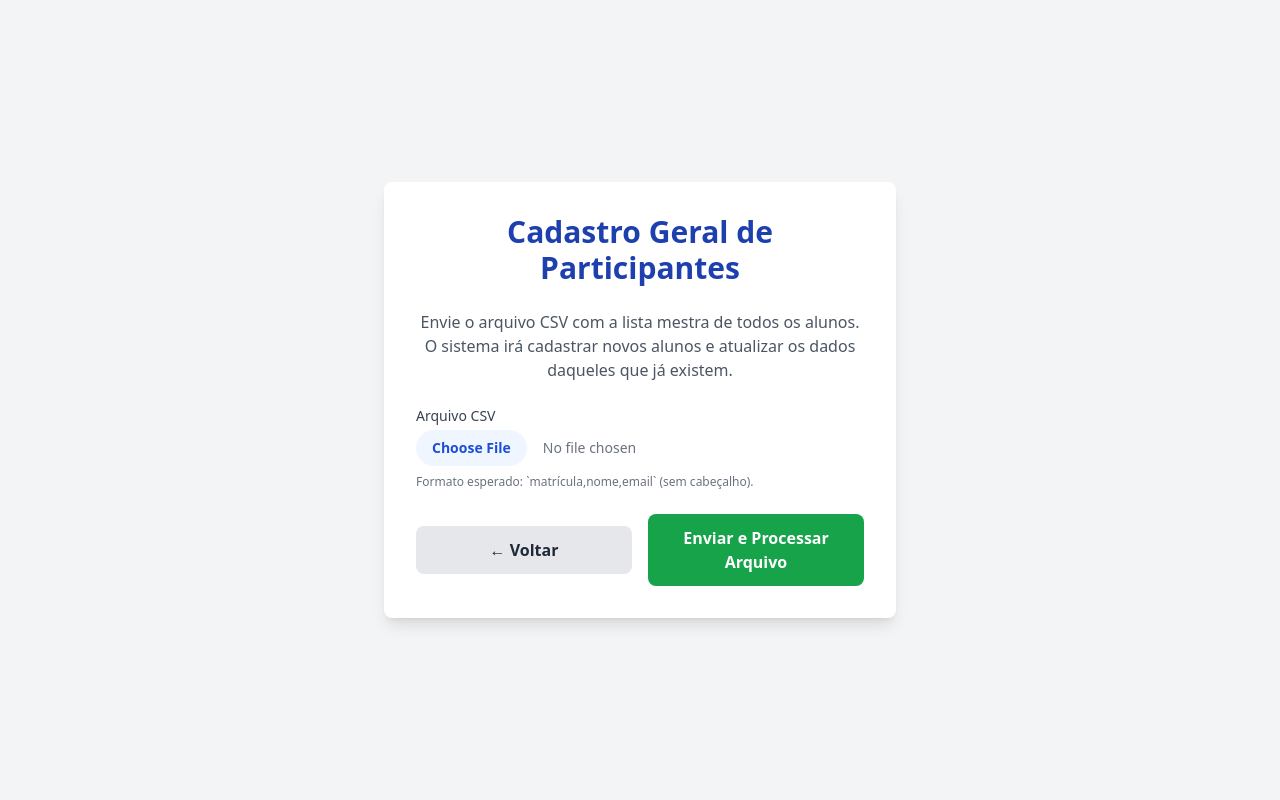
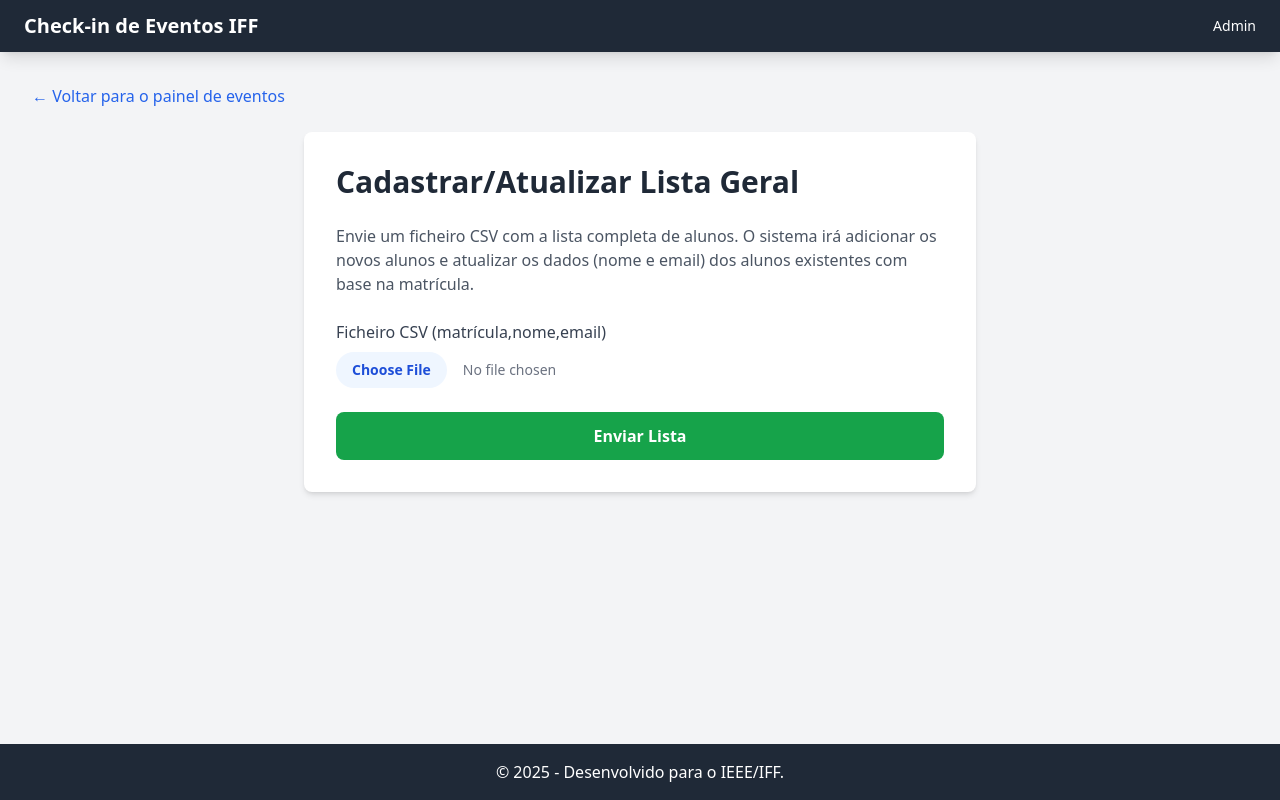
Before and after one commit to amenesca/TotemDeCheckIn, a Django app: page /cadastro-geral/ in a window 1280 px wide. Run offline with Django 5.2, Linux system fonts and the light colour scheme; some libraries are stand-ins or nearby versions.

Commit message:
Projeto refinado
Nova interface, lista de inscritos, check-in de inscritos, lista de espera, limite de vagas

```diff
--- /dev/null
+++ b/sistema_checkin/core/templates/core/base.html
@@ -0,0 +1,47 @@
+{% load static %}
+<!DOCTYPE html>
+<html lang="pt-pt">
+<head>
+    <meta charset="UTF-8">
+    <meta name="viewport" content="width=device-width, initial-scale=1.0">
+    <!-- O block 'title' permite que cada página defina o seu próprio título -->
+    <title>{% block title %}Sistema de Check-in{% endblock %}</title>
+    <script src="https://cdn.tailwindcss.com"></script>
+</head>
+<body class="bg-gray-100 flex flex-col min-h-screen">
+
+    <!-- Barra de Navegação -->
+    <nav class="bg-gray-800 text-white shadow-lg">
+        <div class="container mx-auto px-6 py-3 flex justify-between items-center">
+            <a href="{% url 'lista_eventos' %}" class="text-xl font-bold">Check-in de Eventos IFF</a>
+            <a href="/admin" class="text-sm hover:text-gray-300">Admin</a>
+        </div>
+    </nav>
+
+    <!-- Conteúdo Principal da Página -->
+    <main class="flex-grow">
+        <div class="container mx-auto p-4 md:p-8">
+
+            <!-- Sistema de Mensagens do Django -->
+            {% if messages %}
+            <div class="mb-6">
+                {% for message in messages %}
+                <div class="p-4 rounded-md shadow-md {% if message.tags == 'success' %}bg-green-100 border-l-4 border-green-500 text-green-800{% elif message.tags == 'error' %}bg-red-100 border-l-4 border-red-500 text-red-800{% else %}bg-blue-100 border-l-4 border-blue-500 text-blue-800{% endif %}" role="alert">
+                    <p class="font-bold">{{ message }}</p>
+                </div>
+                {% endfor %}
+            </div>
+            {% endif %}
+
+            <!-- O block 'content' é onde o conteúdo de cada página individual será inserido -->
+            {% block content %}{% endblock %}
+        </div>
+    </main>
+
+    <!-- Rodapé -->
+    <footer class="bg-gray-800 text-white text-center p-4 mt-auto">
+        <p>&copy; {% now "Y" %} - Desenvolvido para o IEEE/IFF.</p>
+    </footer>
+
+</body>
+</html>
--- a/sistema_checkin/core/templates/core/cadastro_geral.html
+++ b/sistema_checkin/core/templates/core/cadastro_geral.html
@@ -1,33 +1,22 @@
-<!DOCTYPE html>
-<html lang="pt-br">
-<head>
-    <meta charset="UTF-8">
-    <meta name="viewport" content="width=device-width, initial-scale=1.0">
-    <title>Cadastro Geral de Participantes</title>
-    <script src="https://cdn.tailwindcss.com"></script>
-</head>
-<body class="bg-gray-100 flex items-center justify-center h-screen">
-    <div class="bg-white p-8 rounded-lg shadow-lg max-w-lg w-full">
-        <h1 class="text-3xl font-bold text-center text-blue-800 mb-6">Cadastro Geral de Participantes</h1>
-        <p class="text-gray-600 text-center mb-6">Envie o arquivo CSV com a lista mestra de todos os alunos. O sistema irá cadastrar novos alunos e atualizar os dados daqueles que já existem.</p>
+{% extends 'core/base.html' %}
 
-        <form action="{% url 'cadastro_geral' %}" method="post" enctype="multipart/form-data" class="space-y-6">
-            {% csrf_token %}
-            <div>
-                <label for="arquivo_csv" class="block text-sm font-medium text-gray-700">Arquivo CSV</label>
-                <input type="file" name="arquivo_csv" id="arquivo_csv" required class="mt-1 block w-full text-sm text-gray-500 file:mr-4 file:py-2 file:px-4 file:rounded-full file:border-0 file:text-sm file:font-semibold file:bg-blue-50 file:text-blue-700 hover:file:bg-blue-100">
-                <p class="mt-2 text-xs text-gray-500">Formato esperado: `matrícula,nome,email` (sem cabeçalho).</p>
-            </div>
+{% block title %}Cadastro Geral de Participantes{% endblock %}
 
-            <div class="flex items-center gap-4">
-                 <a href="{% url 'lista_eventos' %}" class="w-full text-center bg-gray-200 text-gray-800 font-bold py-3 px-4 rounded-lg hover:bg-gray-300 transition-colors">
-                    &larr; Voltar
-                </a>
-                <button type="submit" class="w-full bg-green-600 text-white font-bold py-3 px-4 rounded-lg hover:bg-green-700 transition-colors">
-                    Enviar e Processar Arquivo
-                </button>
-            </div>
-        </form>
-    </div>
-</body>
-</html>
+{% block content %}
+<a href="{% url 'lista_eventos' %}" class="text-blue-600 hover:underline mb-6 block">&larr; Voltar para o painel de eventos</a>
+
+<div class="max-w-2xl mx-auto bg-white p-8 rounded-lg shadow-md">
+    <h1 class="text-3xl font-bold text-gray-800 mb-6">Cadastrar/Atualizar Lista Geral</h1>
+    <p class="text-gray-600 mb-6">
+        Envie um ficheiro CSV com a lista completa de alunos. O sistema irá adicionar os novos alunos e atualizar os dados (nome e email) dos alunos existentes com base na matrícula.
+    </p>
+    <form method="post" enctype="multipart/form-data">
+        {% csrf_token %}
+        <label for="arquivo_csv" class="block text-gray-700 font-medium mb-2">Ficheiro CSV (matrícula,nome,email)</label>
+        <input type="file" name="arquivo_csv" id="arquivo_csv" required class="block w-full text-sm text-gray-500 file:mr-4 file:py-2 file:px-4 file:rounded-full file:border-0 file:text-sm file:font-semibold file:bg-blue-50 file:text-blue-700 hover:file:bg-blue-100"/>
+        <button type="submit" class="mt-6 w-full bg-green-600 text-white font-bold py-3 px-6 rounded-lg hover:bg-green-700 transition-colors">
+            Enviar Lista
+        </button>
+    </form>
+</div>
+{% endblock %}
--- a/sistema_checkin/core/templates/core/checkin.html
+++ b/sistema_checkin/core/templates/core/checkin.html
@@ -1,3 +1,4 @@
+{% load static %}
 <!DOCTYPE html>
 <html lang="pt-br">
 <head>
--- a/sistema_checkin/core/urls.py
+++ b/sistema_checkin/core/urls.py
@@ -2,7 +2,7 @@ from django.urls import path
 from . import views
 
 urlpatterns = [
-    # --- ROTAS DE GERENCIAMENTO GERAL ---
+    # --- ROTAS DE GESTÃO GERAL ---
     path('cadastro-geral/', views.cadastro_geral_csv, name='cadastro_geral'),
     path('participantes/', views.lista_geral_participantes, name='lista_geral_participantes'),
 
@@ -12,12 +12,11 @@ urlpatterns = [
     path('evento/<int:evento_id>/inscrever_csv/', views.inscrever_via_csv, name='inscrever_via_csv'),
     path('evento/<int:evento_id>/checkin/', views.pagina_checkin, name='pagina_checkin'),
 
-    # --- ROTAS DE API E AÇÕES (NOVAS ROTAS ABAIXO) ---
+    # --- ROTAS DE API E AÇÕES ---
     path('api/checkin/<int:evento_id>/', views.api_checkin, name='api_checkin'),
+    path('inscricao/<int:inscricao_id>/promover/', views.promover_participante, name='promover_participante'),
+    path('evento/<int:evento_id>/exportar_csv/', views.exportar_presenca_csv, name='exportar_presenca_csv'),
 
-    # ROTA PARA PROMOVER UM PARTICIPANTE DA LISTA DE ESPERA
-    path('inscricao/<int:inscricao_id>/promover/', views.promover_participante, name='promover_participante'),
-
-    # ROTA PARA EXPORTAR A LISTA DE PRESENÇA EM CSV
-    path('evento/<int:evento_id>/exportar_csv/', views.exportar_presenca_csv, name='exportar_presenca_csv'),
+    # ROTA PARA REMOVER A PRESENÇA DE UM PARTICIPANTE
+    path('inscricao/<int:inscricao_id>/remover_presenca/', views.remover_presenca, name='remover_presenca'),
 ]
--- a/sistema_checkin/core/views.py
+++ b/sistema_checkin/core/views.py
@@ -7,84 +7,69 @@ import pandas as pd
 import io
 import json
 import csv
+from django.utils import timezone
+from django.contrib import messages # Importar o messages framework
 
-# --- Visões de Gerenciamento de Eventos ---
+# --- Visões de Gestão de Eventos ---
 def lista_eventos(request):
-    """
-    Exibe uma lista com todos os eventos cadastrados, ordenados por data.
-    """
     eventos = Evento.objects.all().order_by('-data')
     return render(request, 'core/lista_eventos.html', {'eventos': eventos})
 
 def detalhe_evento(request, evento_id):
-    """
-    Mostra a página de detalhes de um evento específico, incluindo as listas
-    de participantes por status e a mensagem de sucesso de inscrição.
-    """
     evento = get_object_or_404(Evento, id=evento_id)
-    novos_inscritos_nomes = request.session.pop('novos_inscritos', None)
-
-    inscricoes = evento.inscricoes.all().order_by('participante__nome')
-    inscritos_aguardando = inscricoes.filter(status='INSCRITO')
-    presentes = inscricoes.filter(status='PRESENTE')
-    lista_espera = inscricoes.filter(status='LISTA_ESPERA')
-
+    inscricoes = evento.inscricoes.all()
+    inscritos_aguardando = inscricoes.filter(status='INSCRITO').order_by('participante__nome')
+    presentes = inscricoes.filter(status='PRESENTE').order_by('participante__nome')
+    lista_espera = inscricoes.filter(status='LISTA_ESPERA').order_by('data_entrada_espera')
+    vagas_disponiveis = evento.vagas - presentes.count()
     context = {
         'evento': evento,
         'inscritos_aguardando': inscritos_aguardando,
         'presentes': presentes,
         'lista_espera': lista_espera,
-        'novos_inscritos_nomes': novos_inscritos_nomes
+        'vagas_disponiveis': vagas_disponiveis
     }
     return render(request, 'core/detalhe_evento.html', context)
 
 def inscrever_via_csv(request, evento_id):
-    """
-    Processa o upload de um arquivo CSV com 'matrícula' e 'nome' para inscrever
-    alunos em um evento.
-    """
     evento = get_object_or_404(Evento, id=evento_id)
     if request.method == 'POST':
         arquivo_csv = request.FILES.get('arquivo_csv')
         if not arquivo_csv:
+            messages.error(request, "Nenhum ficheiro foi enviado.")
             return redirect('detalhe_evento', evento_id=evento.id)
         try:
             decoded_file = arquivo_csv.read().decode('utf-8')
             io_string = io.StringIO(decoded_file)
             df = pd.read_csv(io_string, header=None, names=['matricula', 'nome'])
-
-            novos_inscritos_nomes = []
+            novos_inscritos_count = 0
             for index, row in df.iterrows():
                 matricula = str(row['matricula']).strip()
                 participante = Participante.objects.filter(matricula=matricula).first()
                 if participante:
                     inscricao, created = Inscricao.objects.get_or_create(
-                        participante=participante,
-                        evento=evento,
-                        defaults={'status': 'INSCRITO'}
+                        participante=participante, evento=evento, defaults={'status': 'INSCRITO'}
                     )
                     if created:
-                        novos_inscritos_nomes.append(participante.nome)
-            request.session['novos_inscritos'] = novos_inscritos_nomes
+                        novos_inscritos_count += 1
+
+            if novos_inscritos_count > 0:
+                messages.success(request, f"{novos_inscritos_count} novos participantes foram inscritos com sucesso!")
+            else:
+                messages.info(request, "Nenhuma nova inscrição foi adicionada. Os participantes já estavam inscritos.")
+
         except Exception as e:
-            print(f"Erro ao processar CSV de inscrição: {e}")
+            messages.error(request, f"Ocorreu um erro ao processar o ficheiro CSV: {e}")
 
     return redirect('detalhe_evento', evento_id=evento.id)
 
-
 # --- Visões da Página de Check-in ---
 def pagina_checkin(request, evento_id):
-    """
-    Renderiza a página HTML que contém o scanner de QR Code.
-    """
     evento = get_object_or_404(Evento, id=evento_id)
     return render(request, 'core/checkin.html', {'evento': evento})
 
 @csrf_exempt
 def api_checkin(request, evento_id):
-    """
-    Endpoint da API que recebe os dados do QR Code lido pelo scanner.
-    """
     if request.method == 'POST':
         try:
             data = json.loads(request.body)
@@ -96,86 +81,80 @@ def api_checkin(request, evento_id):
             if inscricao:
                 if inscricao.status == 'PRESENTE':
                     return JsonResponse({'status': 'aviso', 'mensagem': f'{participante.nome} já realizou o check-in.'})
+                presentes_count = Inscricao.objects.filter(evento=evento, status='PRESENTE').count()
+                if evento.vagas > 0 and presentes_count >= evento.vagas:
+                    inscricao.status = 'LISTA_ESPERA'
+                    inscricao.data_entrada_espera = timezone.now()
+                    inscricao.save()
+                    return JsonResponse({'status': 'espera', 'mensagem': f'Vagas esgotadas! {participante.nome} (inscrito) foi para a lista de espera.'})
                 else:
                     inscricao.registrar_presenca()
                     return JsonResponse({'status': 'sucesso', 'mensagem': f'Check-in de {participante.nome} realizado!'})
             else:
-                Inscricao.objects.create(participante=participante, evento=evento, status='LISTA_ESPERA')
-                return JsonResponse({'status': 'espera', 'mensagem': f'{participante.nome} adicionado(a) à lista de espera.'})
-
+                Inscricao.objects.create(
+                    participante=participante, evento=evento, status='LISTA_ESPERA', data_entrada_espera=timezone.now()
+                )
+                return JsonResponse({'status': 'espera', 'mensagem': f'{participante.nome} (não inscrito) foi para a lista de espera.'})
         except Participante.DoesNotExist:
             return JsonResponse({'status': 'erro', 'mensagem': 'QR Code inválido. Participante não encontrado.'}, status=404)
         except Exception as e:
             return JsonResponse({'status': 'erro', 'mensagem': str(e)}, status=400)
-
     return JsonResponse({'status': 'erro', 'mensagem': 'Método inválido.'}, status=405)
 
-# --- Visões de Gerenciamento Geral de Participantes ---
+# --- Gestão Geral de Participantes ---
 def cadastro_geral_csv(request):
-    """
-    Renderiza a página para o upload do CSV mestre e processa o arquivo,
-    cadastrando ou atualizando os participantes na base de dados geral.
-    """
     if request.method == 'POST':
         arquivo_csv = request.FILES.get('arquivo_csv')
         if not arquivo_csv:
+            messages.error(request, "Nenhum ficheiro foi enviado.")
             return redirect('cadastro_geral')
         try:
             df = pd.read_csv(arquivo_csv, header=None, names=['matricula', 'nome', 'email'])
+            participantes_criados = 0
+            participantes_atualizados = 0
             for index, row in df.iterrows():
-                Participante.objects.update_or_create(
+                obj, created = Participante.objects.update_or_create(
                     matricula=str(row['matricula']).strip(),
-                    defaults={'nome': str(row['nome']).strip(),'email': str(row['email']).strip()}
+                    defaults={'nome': str(row['nome']).strip(), 'email': str(row['email']).strip()}
                 )
+                if created:
+                    participantes_criados += 1
+                else:
+                    participantes_atualizados += 1
+            messages.success(request, f"Base de dados geral atualizada: {participantes_criados} participantes criados e {participantes_atualizados} atualizados.")
             return redirect('lista_geral_participantes')
         except Exception as e:
-            print(f"Erro ao processar CSV geral: {e}")
+            messages.error(request, f"Ocorreu um erro ao processar o ficheiro CSV: {e}")
             return redirect('cadastro_geral')
     return render(request, 'core/cadastro_geral.html')
 
 def lista_geral_participantes(request):
-    """
-    Exibe a lista completa de todos os participantes cadastrados no sistema,
-    com seus respectivos QR Codes.
-    """
     participantes = Participante.objects.all().order_by('nome')
     return render(request, 'core/lista_geral_participantes.html', {'participantes': participantes})
 
-# --- NOVAS FUNÇÕES ---
+# --- Ações de Gestão de Evento ---
+@require_POST
+def promover_participante(request, inscricao_id):
+    inscricao = get_object_or_404(Inscricao, id=inscricao_id)
+    inscricao.registrar_presenca()
+    messages.success(request, f"{inscricao.participante.nome} foi promovido(a) para a lista de presentes.")
+    return redirect('detalhe_evento', evento_id=inscricao.evento.id)
 
-@require_POST # Garante que esta função só pode ser chamada com o método POST
-def promover_participante(request, inscricao_id):
-    """
-    Promove um participante da lista de espera para a lista de presentes.
-    """
+@require_POST
+def remover_presenca(request, inscricao_id):
     inscricao = get_object_or_404(Inscricao, id=inscricao_id)
-    # Chama a função que já existe no nosso modelo para registrar a presença
-    inscricao.registrar_presenca()
-    # Redireciona de volta para a página de detalhes do evento
+    inscricao.remover_presenca()
+    messages.info(request, f"{inscricao.participante.nome} foi movido(a) para o final da lista de espera.")
     return redirect('detalhe_evento', evento_id=inscricao.evento.id)
 
 def exportar_presenca_csv(request, evento_id):
-    """
-    Gera e oferece para download um arquivo CSV com todos os participantes
-    que estão com o status 'PRESENTE'.
-    """
     evento = get_object_or_404(Evento, id=evento_id)
-
-    # Prepara a resposta HTTP para ser um arquivo CSV
     response = HttpResponse(content_type='text/csv')
     response['Content-Disposition'] = f'attachment; filename="presenca_{evento.nome.lower().replace(" ", "_")}.csv"'
-    response.write(u'\ufeff'.encode('utf8')) # BOM para garantir a codificação correta
-
-    # Cria o "escritor" de CSV
+    response.write(u'\ufeff'.encode('utf8'))
     writer = csv.writer(response)
-
-    # Escreve a linha do cabeçalho
     writer.writerow(['Nome', 'Matrícula', 'Email', 'Horário do Check-in'])
-
-    # Busca no banco de dados todas as inscrições com status 'PRESENTE' para este evento
     presentes = evento.inscricoes.filter(status='PRESENTE').order_by('participante__nome')
-
-    # Escreve uma linha no CSV para cada participante presente
     for inscricao in presentes:
         writer.writerow([
             inscricao.participante.nome,
@@ -183,7 +162,4 @@ def exportar_presenca_csv(request, evento_id):
             inscricao.participante.email,
             inscricao.data_checkin.strftime('%d/%m/%Y %H:%M:%S') if inscricao.data_checkin else ''
         ])
-
     return response
-
-# Fim do arquivo views.py
```
Also changed, not shown: sistema_checkin/core/models.py (+13 -21 lines), sistema_checkin/core/templates/core/detalhe_evento.html (+41 -58 lines), sistema_checkin/core/templates/core/lista_eventos.html (+11 -30 lines), sistema_checkin/core/templates/core/lista_geral_participantes.html (+22 -34 lines), sistema_checkin/core/migrations/0003_evento_vagas_inscricao_data_entrada_espera.py (added).
